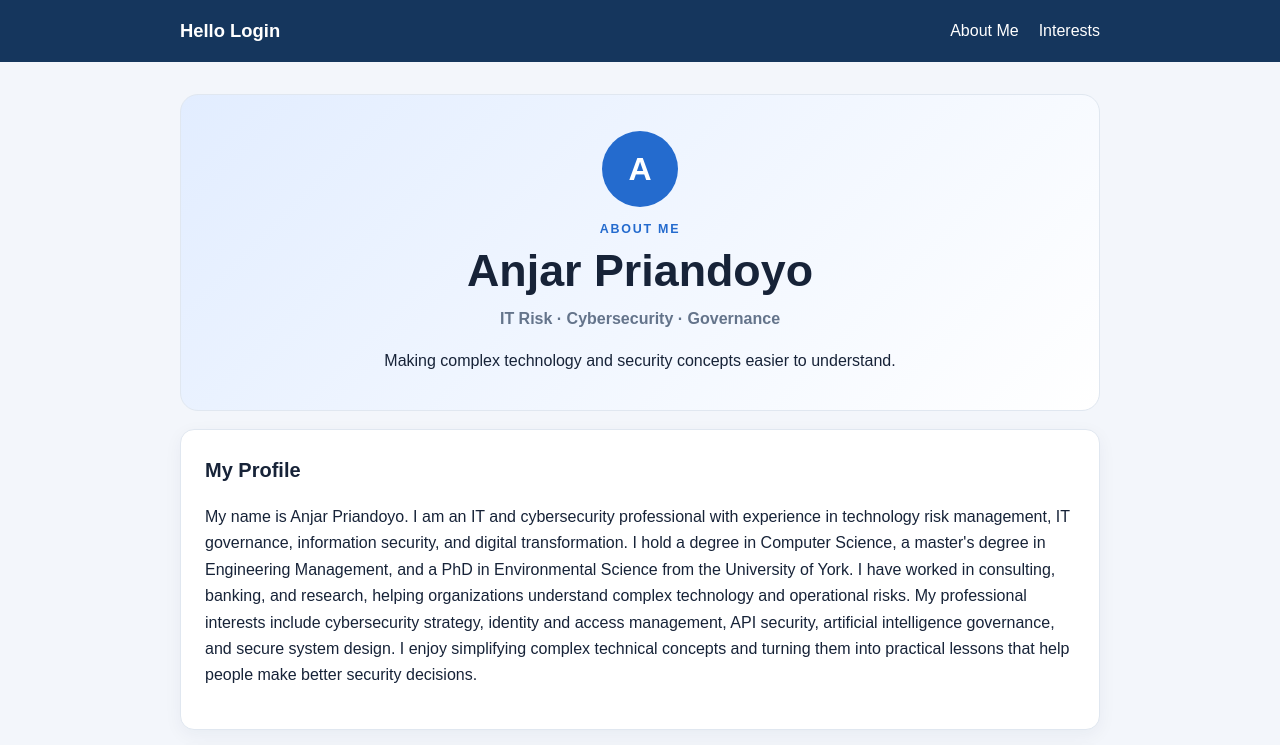
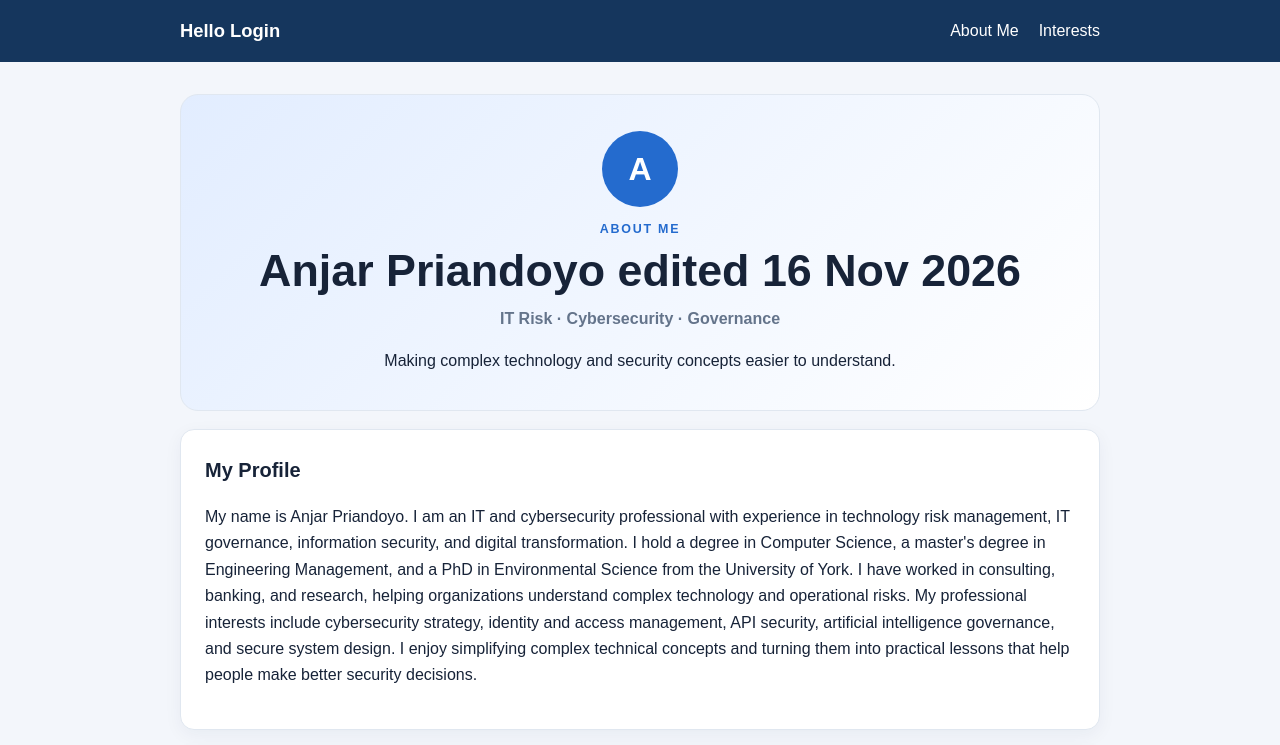
Before and after one commit to priandoyo/aboutme, a plain HTML site: page index.html in a window 1280 px wide. Shown: the top 745 px of the page. Drawn offline with Linux system fonts and the light colour scheme.

Commit message:
Update and rename aboutme.html to index.html

```diff
--- a/aboutme.html
+++ b/index.html
@@ -27,7 +27,7 @@
 
             <p class="eyebrow">ABOUT ME</p>
 
-            <h1>Anjar Priandoyo</h1>
+            <h1>Anjar Priandoyo edited 16 Nov 2026</h1>
 
             <p class="subtitle">
                 IT Risk · Cybersecurity · Governance
```
